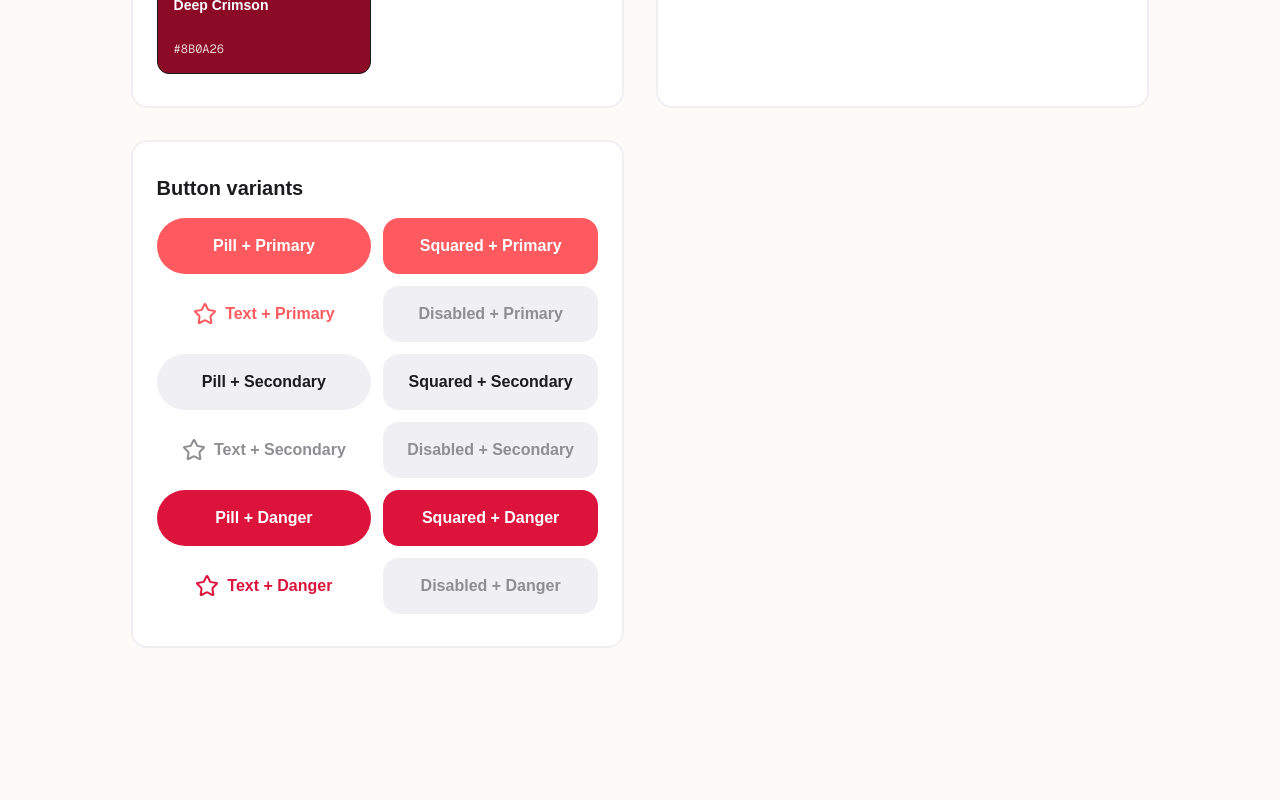
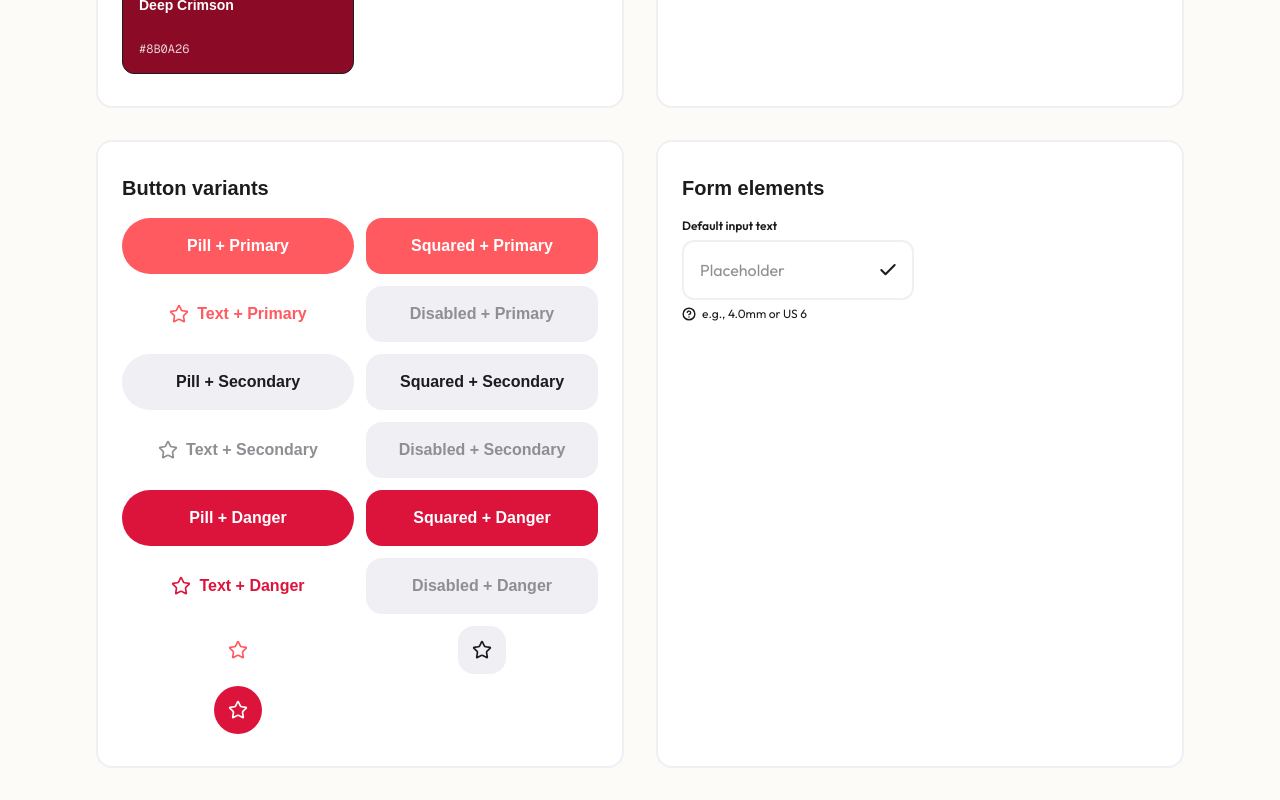
Before and after one commit to ionutalexandru/loopo, a Next.js app: page /styleguide in a window 1280 px wide. Shown: the part 785-1585 px from the top of the page. Before the commit the page ends 1465 px from the top, so only its background shows below. Built offline with nearby package versions, Linux system fonts and the light colour scheme.

Commit message:
wip input text element

```diff
--- a/app/styleguide/page.tsx
+++ b/app/styleguide/page.tsx
@@ -1,5 +1,7 @@
 import { Card } from '@/components/ui/Card';
 import { Button } from '@/components/ui/Button';
+import { Input } from '@/components/ui/Input';
+
 import { Star } from 'lucide-react';
 
 export default function StyleGuide() {
@@ -162,6 +164,37 @@ export default function StyleGuide() {
                         <Button variant="squared" color="danger" disabled>
                             Disabled + Danger
                         </Button>
+                        {/* add class w-fit and justify-self-center so the control
+                        button take the content width and they get centered */}
+                        <Button
+                            variant="text"
+                            color="primary"
+                            icon={<Star />}
+                            className="w-fit justify-self-center"
+                        />
+                        <Button
+                            variant="squared"
+                            color="secondary"
+                            icon={<Star />}
+                            className="w-fit justify-self-center"
+                        />
+                        <Button
+                            variant="pill"
+                            color="danger"
+                            icon={<Star />}
+                            className="w-fit justify-self-center"
+                        />
+                    </div>
+                </Card>
+                <Card variant="bordered">
+                    <h2 className="mb-4 text-xl font-bold">Form elements</h2>
+                    <div className="grid grid-cols-2 gap-3">
+                        <Input
+                            label="Default input text"
+                            placeholder="Placeholder"
+                            helpText="e.g., 4.0mm or US 6"
+                            success={true}
+                        />
                     </div>
                 </Card>
             </div>
--- a/components/ui/Button.tsx
+++ b/components/ui/Button.tsx
@@ -19,8 +19,9 @@ export const Button = ({
     disabled,
     ...props
 }: ButtonProps) => {
-    const baseStyles =
-        'inline-flex items-center justify-center gap-2 font-bold py-4 px-6 select-none cursor-pointer active:scale-[0.98] focus:outline-hidden focus:ring-2 focus:ring-offset-2 focus:rounded-2xl focus-visible:outline-hidden focus-visible:ring-2 focus-visible:ring-offset-2 focus-visible:rounded-2xl disabled:cursor-not-allowed disabled:text-misty-gray disabled:scale-none';
+    const onlyIcon = icon !== undefined && children === undefined;
+
+    const baseStyles = `inline-flex items-center justify-center gap-2 font-bold ${onlyIcon ? 'p-3.5' : 'py-4 px-6'} select-none cursor-pointer active:scale-[0.98] focus:outline-hidden focus:ring-2 focus:ring-offset-2 focus:rounded-2xl focus-visible:outline-hidden focus-visible:ring-2 focus-visible:ring-offset-2 focus-visible:rounded-2xl disabled:cursor-not-allowed disabled:text-misty-gray disabled:scale-none`;
 
     const shapeStyles: Record<ButtonVariant, string> = {
         squared: 'rounded-2xl',
@@ -48,13 +49,34 @@ export const Button = ({
         return colors[c];
     };
 
+    const renderIcon = () => {
+        if (!icon) return null;
+
+        if (React.isValidElement(icon)) {
+            const iconProps = icon.props as Record<string, any>;
+            const hasCustomSize =
+                iconProps.width !== undefined ||
+                iconProps.height !== undefined ||
+                iconProps.size !== undefined;
+
+            if (hasCustomSize) {
+                return icon;
+            }
+
+            return React.cloneElement(icon, {
+                width: 20,
+                height: 20,
+            } as React.Attributes);
+        }
+    };
+
     return (
         <button
             className={`${baseStyles} ${shapeStyles[variant]} ${getColors(variant, color)} ${className}`}
             disabled={disabled}
             {...props}
         >
-            {icon && icon}
+            {renderIcon()}
             {children}
         </button>
     );
--- /dev/null
+++ b/components/ui/Input.tsx
@@ -0,0 +1,107 @@
+import React, { forwardRef, useId } from 'react';
+import { HelpCircle, Check, AlertTriangle } from 'lucide-react';
+
+interface InputProps extends React.InputHTMLAttributes<HTMLInputElement> {
+    label?: string;
+    error?: string;
+    icon?: React.ReactNode;
+    className?: string;
+    disabled?: boolean;
+    type?: string;
+    helpText?: string;
+    success?: boolean;
+    placeholder?: string;
+}
+
+export const Input = forwardRef<HTMLInputElement, InputProps>(
+    (
+        {
+            label,
+            helpText,
+            error,
+            success,
+            className = '',
+            disabled,
+            type = 'text',
+            ...props
+        },
+        ref
+    ) => {
+        const generatedId = useId();
+
+        const baseInputStyles =
+            'w-full bg-white p-4 rounded-xl duration-150 transition-all focus:outline-hidden focus-visible:outline-hidden placeholder:text-misty-gray';
+
+        const defaultStyles = 'border-2 border-chalk-gray';
+
+        const hoverActiveStyles =
+            'hover:border-charcoal hover:placeholder:text-charcoal focus:border-charcoal focus:placeholder:text-charcoal focus-visible:border-charcoal focus-visible:placeholder:text-charcoal';
+
+        const successStyles = 'border-2 border-chalk-gray pr-12';
+
+        const errorStyles =
+            'border-2 border-crimson pr-12 placeholder:text-crimson hover:placeholder:text-crimson';
+
+        const disabledStyles =
+            'border-2 opacity-50 cursor-not-allowed bg-chalk-gray/30 border-chalk-gray';
+
+        const getInputModifiers = () => {
+            if (error) return errorStyles;
+            if (success) return successStyles;
+            if (disabled) return disabledStyles;
+            return `${defaultStyles} ${hoverActiveStyles}`;
+        };
+
+        return (
+            <div className="flex w-full flex-col gap-1.5 font-sans focus:outline-hidden focus-visible:outline-hidden">
+                {label && (
+                    <label
+                        htmlFor={generatedId}
+                        className={`text-xs font-semibold transition-colors select-none ${error && 'text-crimson'}`}
+                    >
+                        {label}
+                    </label>
+                )}
+                {/* input */}
+                <div className="relative flex w-full items-center">
+                    <input
+                        id={generatedId}
+                        type={type}
+                        ref={ref}
+                        disabled={disabled}
+                        className={`${baseInputStyles} ${getInputModifiers()} ${className}`}
+                        {...props}
+                    />
+                    {error && (
+                        <span className="text-crimson animate-fade-in absolute right-4 flex items-center justify-center">
+                            <AlertTriangle size={20} strokeWidth={2.5} />
+                        </span>
+                    )}
+                    {success && !error && (
+                        <span className="text-misty-grey animate-fade-in absolute right-4 flex items-center justify-center">
+                            <Check size={20} strokeWidth={2.5} />
+                        </span>
+                    )}
+                </div>
+                {error ? (
+                    <span className="text-crimson-thread animate-fade-in text-xs">
+                        {error}
+                    </span>
+                ) : (
+                    helpText && (
+                        <div className="text-misty-grey flex items-center gap-1.5 text-xs select-none">
+                            <HelpCircle
+                                size={14}
+                                strokeWidth={2.5}
+                                className="shrink-0"
+                            />
+                            <span>{helpText}</span>
+                        </div>
+                    )
+                )}
+            </div>
+        );
+    }
+);
+
+Input.displayName = 'Input';
```
Also changed, not shown: .eslintrc.json.
